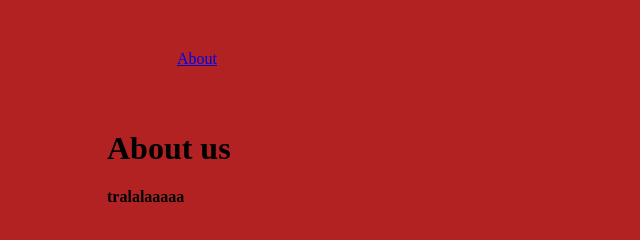
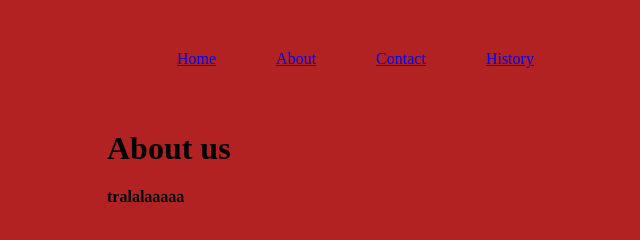
Before and after one commit to ninabergchristensen/supersite, a plain HTML site: page about.html in a window 1280 px wide. Shown: the whole page, without its empty margins (53-693 px from the left). Drawn offline with Linux system fonts and the light colour scheme.

Commit message:
nu med links

```diff
--- a/about.html
+++ b/about.html
@@ -9,8 +9,12 @@
   <body>
     <nav>
   		<ul>
-        <a href="about">About</a>
-      </ul>
+		<li><a href="index.html">Home</a></li>
+		<li><a href="about.html">About</a></li>
+		<li><a href="contact.html">Contact</a></li>
+		<li><a href="history.html">History</a></li>
+	</ul>
+
   	</nav>
 
   	<h1>About us</h1>
```
